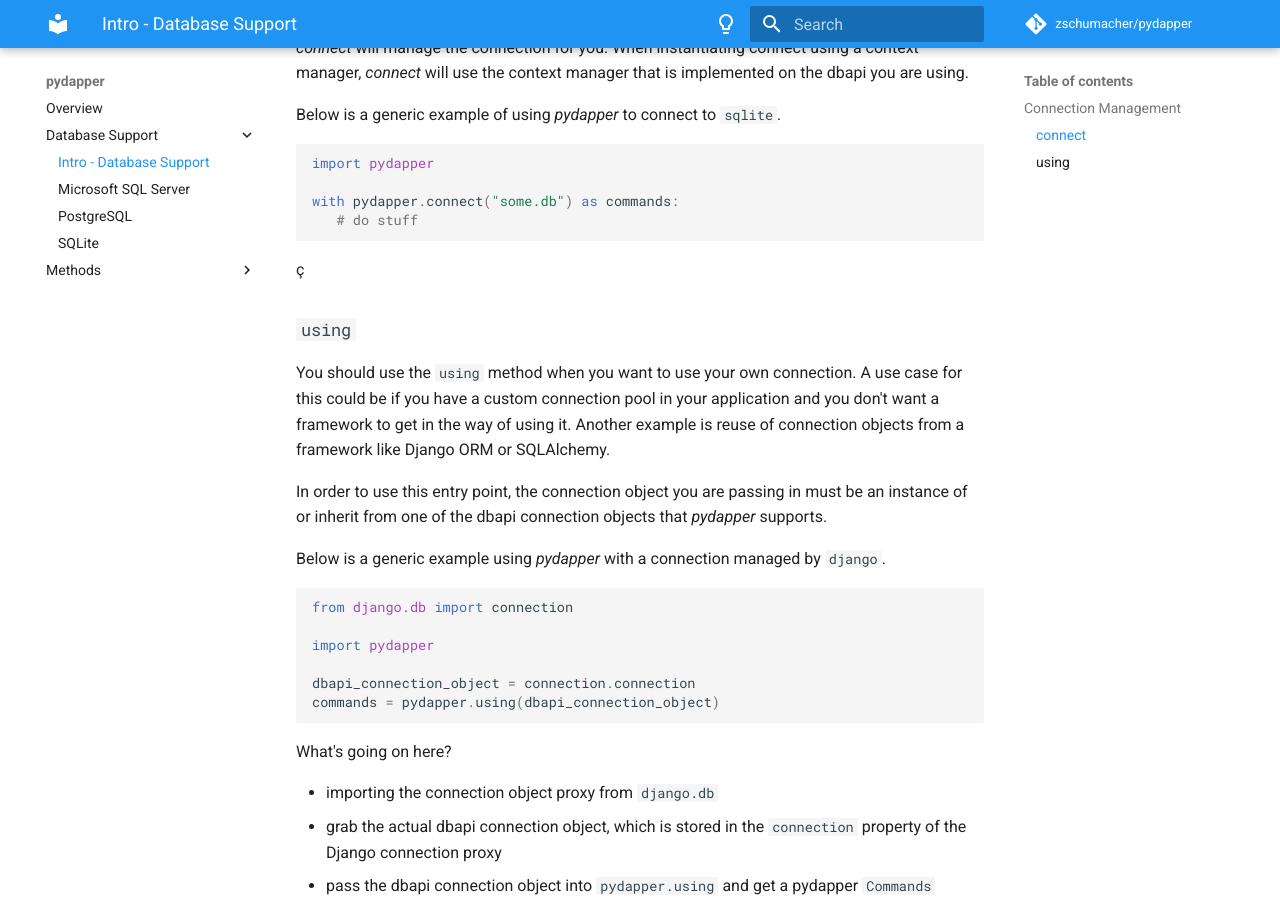
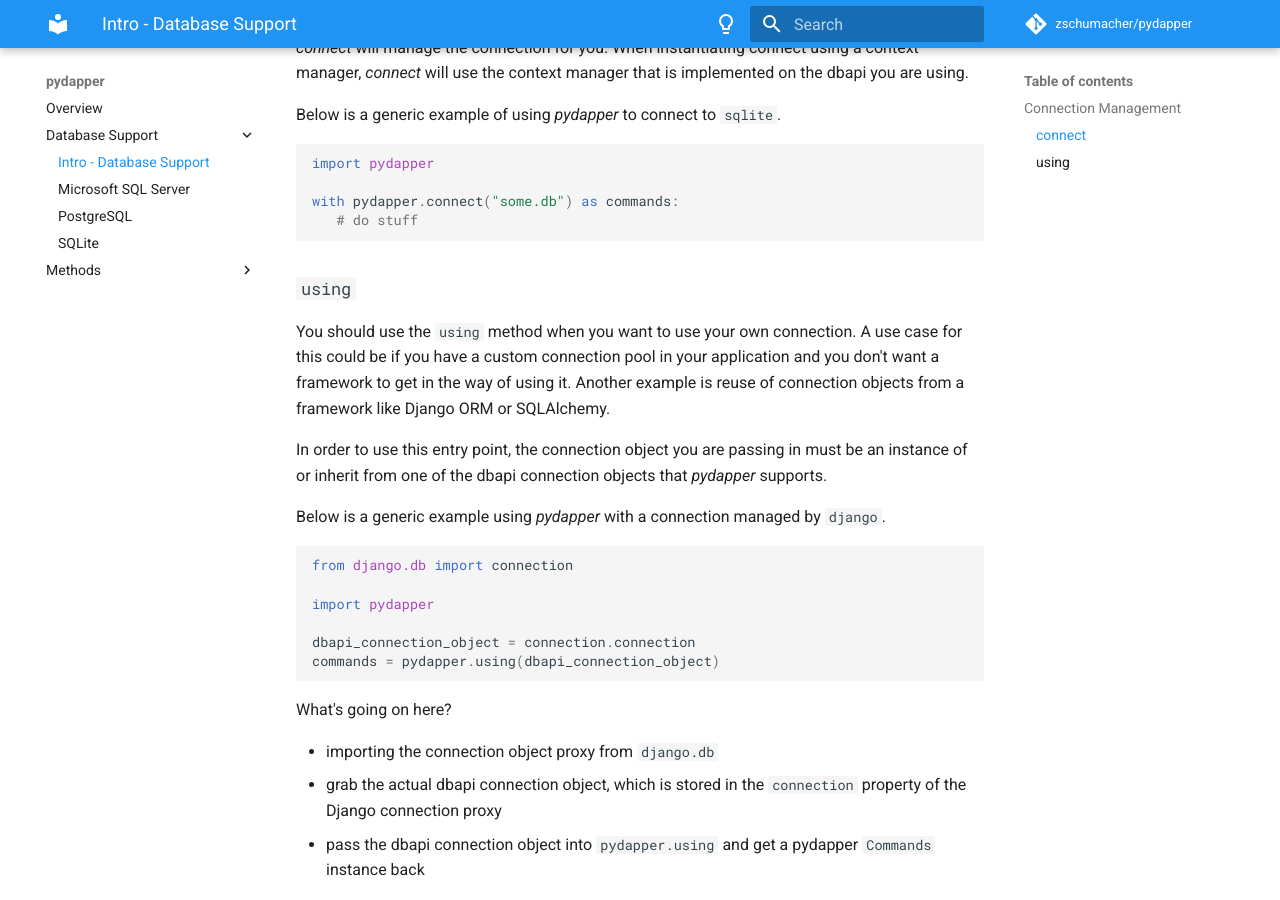
Before and after one commit to zschumacher/pydapper, an MkDocs documentation site: the page built from docs/database_support/intro.md, in a window 1280 px wide and 900 px high, scrolled down 992 px. Built offline with MkDocs 1.6.1 and Material for MkDocs 9.7.7, drawn with Linux system fonts in a browser that asks for light colours; emoji names are drawn with the system emoji font; comment, search, counter and statistics services are not loaded.

Commit message:
remove char

````diff
--- a/docs/database_support/intro.md
+++ b/docs/database_support/intro.md
@@ -40,7 +40,6 @@
 with pydapper.connect("some.db") as commands:
    # do stuff
 ```
-ç
 
 ### `using`
 You should use the `using` method when you want to use your own connection.  A use case
````
